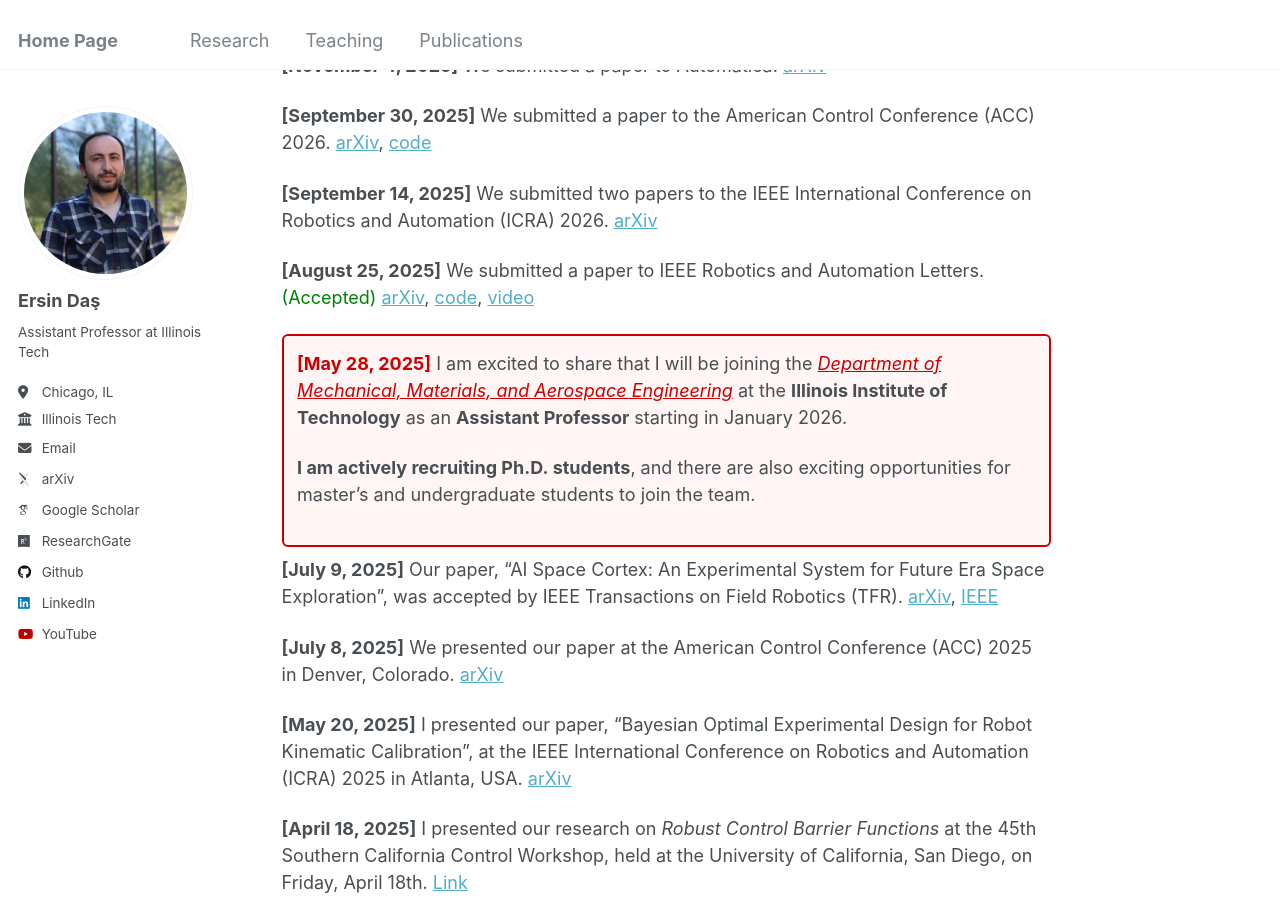
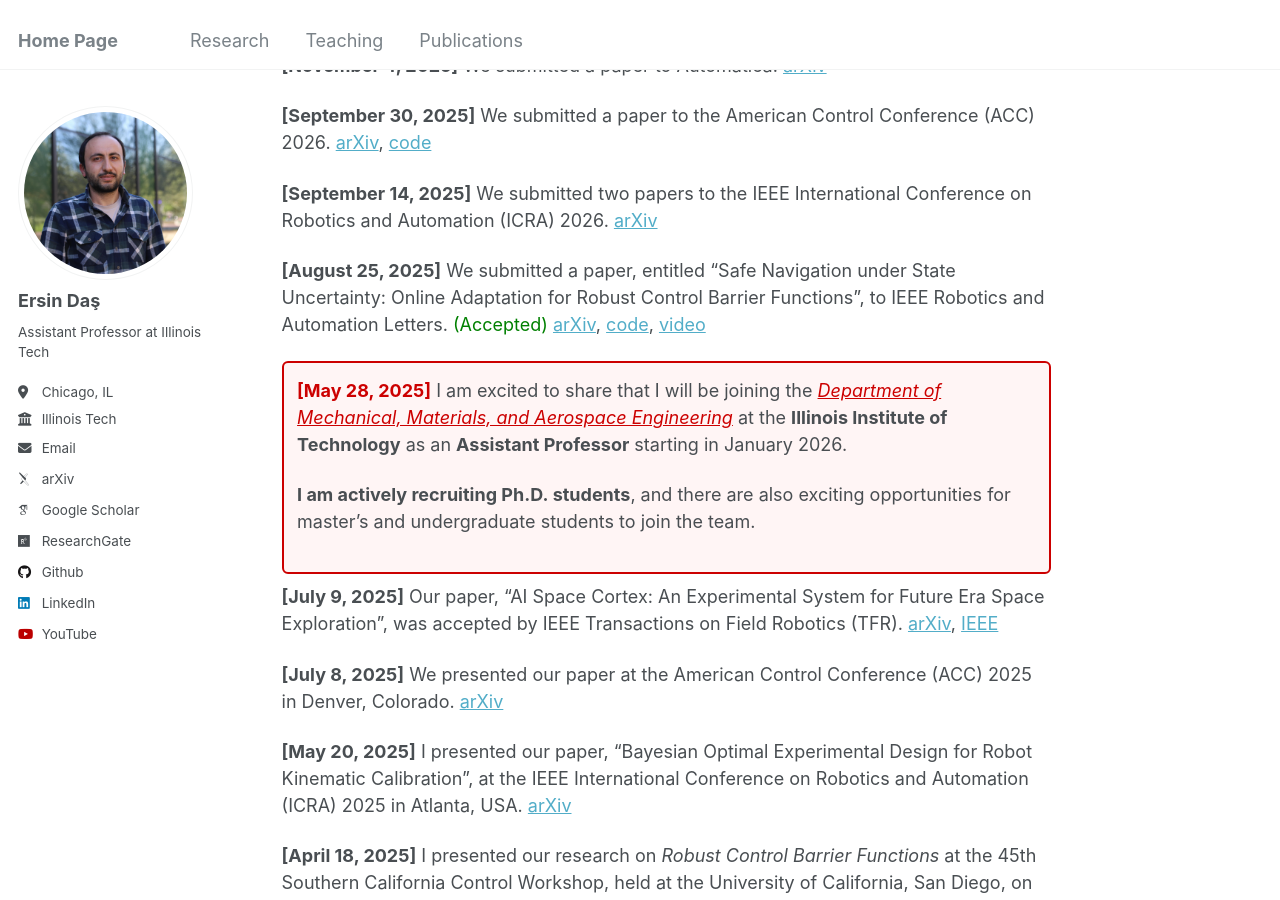
Before and after one commit to ersindas/ersindas.github.io, a Jekyll site: the page built from _pages/about.md, in a window 1280 px wide and 900 px high, scrolled down 611 px. Built offline with Jekyll 4.4.1, drawn with Linux system fonts in a browser that asks for light colours; some web fonts are replaced.

Commit message:
Update about.md
IEEE RAL

```diff
--- a/_pages/about.md
+++ b/_pages/about.md
@@ -25,7 +25,7 @@ News
 
 **[September 14, 2025]** We submitted two papers to the IEEE International Conference on Robotics and Automation (ICRA) 2026. [arXiv](https://arxiv.org/pdf/2510.16953)
 
-**[August 25, 2025]** We submitted a paper to IEEE Robotics and Automation Letters. <span style="color:green;">(Accepted)</span> [arXiv](https://arxiv.org/pdf/2508.19159), [code](https://github.com/ersindas/robust-CBFs), [video](https://youtu.be/tTNu-Etm0SU)
+**[August 25, 2025]** We submitted a paper, entitled “Safe Navigation under State Uncertainty: Online Adaptation for Robust Control Barrier Functions”, to IEEE Robotics and Automation Letters. <span style="color:green;">(Accepted)</span> [arXiv](https://arxiv.org/pdf/2508.19159), [code](https://github.com/ersindas/robust-CBFs), [video](https://youtu.be/tTNu-Etm0SU)
 
 <div style="border: 2px solid #CC0000; background-color:#fff5f5; padding:0.75em; margin:0.5em 0; border-radius:6px;">
   <strong style="color:#CC0000;">[May 28, 2025]</strong> I am excited to share that I will be joining the <em><a href="https://www.iit.edu/mmae" style="color:#CC0000; text-decoration: underline;">Department of Mechanical, Materials, and Aerospace Engineering</a></em> at the <strong>Illinois Institute of Technology</strong> as an <strong>Assistant Professor</strong> starting in January 2026.
```
